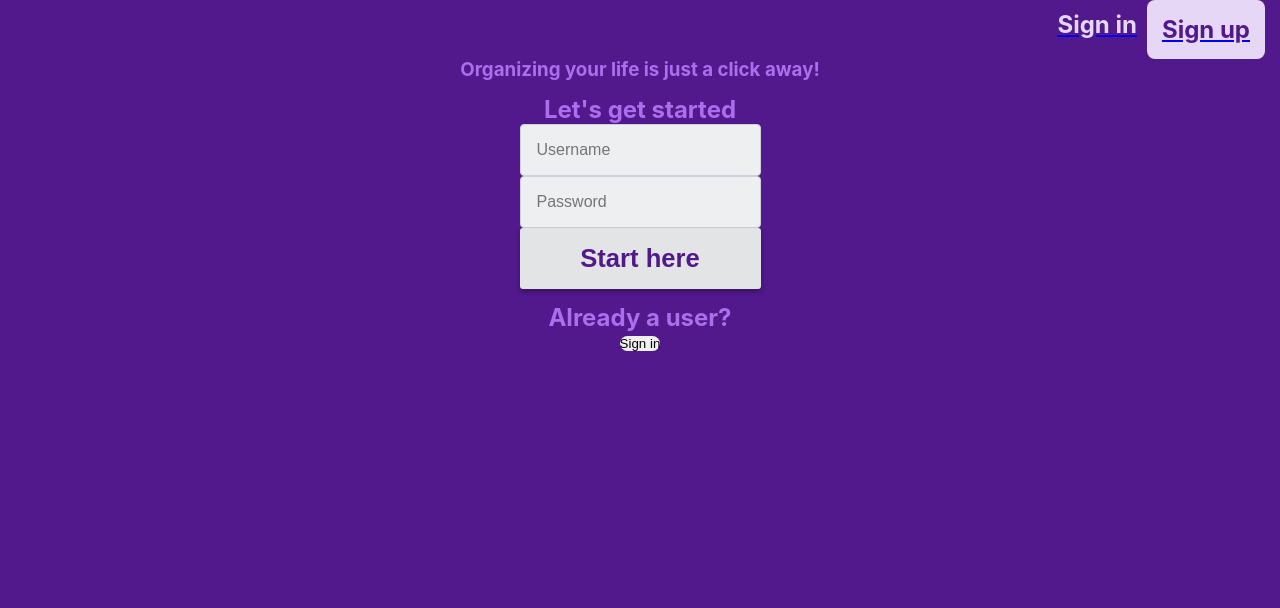
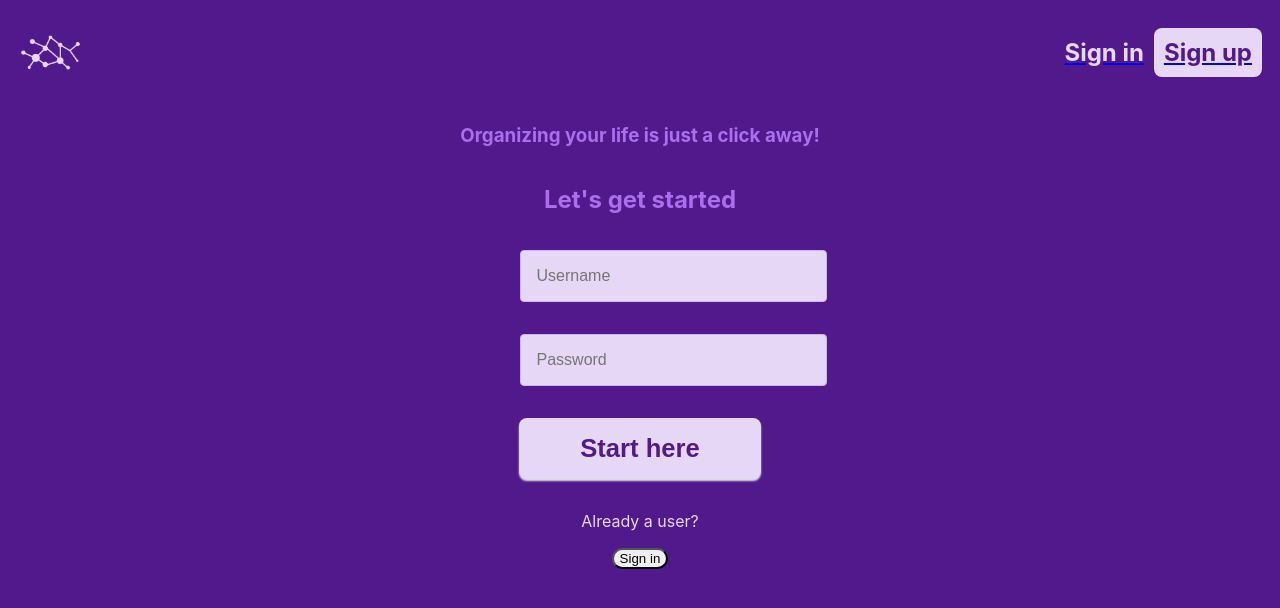
Before and after one commit to aagneshansson/Agnes-app-frontend, a React (Create React App) app: page / in a window 1280 px wide. Shown: the top 608 px of the page. Built offline with nearby package versions, Linux system fonts and the light colour scheme.

Commit message:
General structure styling

```diff
--- a/src/Components/Header.js
+++ b/src/Components/Header.js
@@ -1,30 +1,45 @@
 import React from 'react';
-import { Link } from 'react-router-dom'
+import { Link } from 'react-router-dom';
 import styled from 'styled-components';
+import { useSelector } from 'react-redux';
 
-import { useSelector } from 'react-redux';
+import logo from '../Assets/logo.png';
 
 const Nav = styled.nav`
 display: flex;
-justify-content: flex-end;
+flex-direction: row;
+justify-content: space-between;
+align-items: center;
 position: relative;
 background: #51198C;
+padding: 8px;
 `;
+
+const NavButtons = styled.div`
+display: flex;
+margin-right: 10px;
+`;
+
+export const LogoIMG = styled.img`
+width: 65px;
+height: 100%;
+margin-left: 10px;
+`;
+
 
 const H2dark = styled.h2`
 color: #51198C;
 text-decoration: none;
 background-color: #E7D7F7;
-padding: 15px;
+padding: 10px;
 border-radius: 8px;
-margin-right: 15px;
 
 `;
 
 const H2light = styled.h2`
 color: #E7D7F7;
 padding: 10px;
-border-radius: 12px;
+border-radius: 8px;
 text-decoration: none;
 `;
 
@@ -32,8 +47,10 @@ export const Header = () => {
     const accessToken = useSelector((store) => store.user.login.accessToken);
 
     return (
-        <div>
         <Nav>
+            <LogoIMG src={logo} alt="OrganizeIt logo"></LogoIMG>
+
+            <NavButtons>
             {accessToken && (
                 <>
                     <Link to="/logout">
@@ -52,8 +69,7 @@ export const Header = () => {
             </Link>
             </>
               )}
-
+            </NavButtons>
         </Nav>
-        </div>
     )
 }
--- a/src/Components/Homepage.js
+++ b/src/Components/Homepage.js
@@ -1,7 +1,7 @@
 import React from 'react';
 import { useSelector } from 'react-redux';
 import { Link } from 'react-router-dom'
-import { Mainwrapper, Heading, Button, H2 } from '../Styling/Globalstyling';
+import { Mainwrapper, Heading, Button, P, H2 } from '../Styling/Globalstyling';
 import { Signup } from './Signup.js';
 import { Profile } from './Profile.js'
 
@@ -21,7 +21,7 @@ export const Homepage = () => {
       </Heading>
 
       <Signup />
-      <H2>Already a user?</H2>
+      <P>Already a user?</P>
       <Link to="/signin">
         <Button>Sign in</Button>
       </Link>
--- a/src/Components/Memberprojectlist.js
+++ b/src/Components/Memberprojectlist.js
@@ -22,9 +22,6 @@ export const Memberprojectlist = () => {
 
   return (
     <>
-      {/* <Heading>
-        Projects you are a member of
-      </Heading> */}
       {projects && projects.map((project) => {
 
         return (
--- a/src/Components/Profile.js
+++ b/src/Components/Profile.js
@@ -2,7 +2,7 @@ import React from 'react';
 import { Addproject } from './Project.js';
 import { Logout } from './Logout';
 import { Projectlist } from './Projectlist.js'
-import { MainProfile, Heading, P } from '../Styling/Globalstyling';
+import { MainProfile, Heading, H2 } from '../Styling/Globalstyling';
 import { Memberprojectlist } from './Memberprojectlist.js';
 import styled from 'styled-components';
 import { useHistory } from 'react-router-dom';
@@ -22,6 +22,30 @@ display: flex;
 flex-flow: row wrap;
 `;
 
+const AddProjectButton = styled.button`
+border-radius: 8px;
+background: #51198C;
+color: #E7D7F7;
+cursor: pointer;
+outline:none;
+border:none;
+margin: 1rem;
+padding: 1rem;
+width: 89%;
+font-weight: bolder;
+font-size: 1.6rem;
+
+box-shadow: 0 2px 2px #e2e4e6;
+
+
+&:hover {
+  background: #D1B3F2;
+  transform: scale(1.1);
+  transition: background 0.6s ease;
+  box-shadow: none;
+}
+`;
+
 export const Profile = () => {
     const history = useHistory();
 
@@ -32,11 +56,9 @@ export const Profile = () => {
         <MainProfile>
             {/* <ProfileWrapper> */}
             <WelcomeColumn>
-                <Heading>Create a project</Heading>
-                <P>Welcome to your site, let's create some projects!</P>
-                    <Addproject />
-
-            <button onClick={Addprojects}>Start to create a project</button>
+                <H2>Welcome to your site, let's create some projects!</H2>
+                    {/* <Addproject /> */}
+            <AddProjectButton onClick={Addprojects}>Start to create a project</AddProjectButton>
             </WelcomeColumn>
             <Heading>Personal projects</Heading>
             <ProjectColumn>
--- a/src/Components/Project.js
+++ b/src/Components/Project.js
@@ -3,11 +3,30 @@ import { useHistory } from 'react-router-dom';
 //import Autocomplete from 'react-autocomplete';
 import { useDispatch, useSelector } from 'react-redux';
 import { user } from '../reducers/user.js'
-import { Mainwrapper, Heading, Form, Button, Label, Input } from '../Styling/Globalstyling';
+import { ProjectInput, Heading, RegisterButton, Button, Label } from '../Styling/Globalstyling';
+import styled from 'styled-components'
 const ADDPROJECT_URL = 'http://localhost:8080/project';
 const GETUSERS_URL = 'http://localhost:8080/allusers';
 
 // 1) Add the "GET all users" fetch in this file and update the state from member -> setMember
+
+const AddProjectWrapper = styled.div`
+display: flex;
+flex-direction: column;
+align-items: center;
+justify-content: center;
+`;
+
+const Form = styled.form`
+display: flex
+flex-direction: column;
+align-items: center;
+justify-content: center;
+
+    @media (min-width: 667px){
+    }
+`;
+
 
 export const Addproject = () => {
     const dispatch = useDispatch();
@@ -39,8 +58,11 @@ export const Addproject = () => {
             })
      }, [accessToken])
 
-
+    const handleGoBack = () => {
+        history.push('/profile')
+    }
     const handleAddproject = (event) => {
+        history.push('/profile')
 
         const selectedMember = members.filter(
             (member) => member.name === chosenUser
@@ -62,6 +84,7 @@ export const Addproject = () => {
                       Authorization: accessToken,
                       'Content-Type': 'application/json',
                     },
+
                 })
             // fetch(ADDPROJECT_URL, {
             //     method: 'POST',
@@ -88,38 +111,35 @@ export const Addproject = () => {
             .catch((err) => {
                 dispatch(user.actions.setErrorMessage({ errorMessage: err }));
             })
-            history.push('/profile')
+            // history.push('/profile')
     }
 }
 
     return (
-        <>
+        <AddProjectWrapper>
             <Form>
                 <Heading>Add project</Heading>
                 <Label>
-                    <Input
+                    <ProjectInput
                     required
                     placeholder="Project name"
                     type="text"
                     value={projectname}
                     onChange={event => setProjectname(event.target.value)}
                     />
-                    <Button type="submit" onClick={handleAddproject}>+</Button>
                 </Label>
 
-                <Heading>Add member to your project</Heading>
-
-                    <Label>
-                    <Input
+                {/* <Heading>Add member to your project</Heading> */}
+                <Label>
+                    <ProjectInput
                     type="text"
-                    placeholder="Who would you like to collaborate with?"
+                    placeholder="Add collaborator"
                     value={chosenUser}
                     onChange={event => setChosenUser(event.target.value)}
                     />
                     {console.log(chosenUser)}
-                    <Button type="submit" onClick={handleAddproject}>Invite</Button>
-                    </Label>
-
+                </Label>
+                <RegisterButton type="submit" onClick={handleAddproject}>Create project</RegisterButton>
                 {/* <Autocomplete
 
                 getItemValue={(item) => item.label}
@@ -135,6 +155,10 @@ export const Addproject = () => {
                   /> */}
 
             </Form>
-        </>
+                <Button
+                onClick={handleGoBack}>
+                    Back
+                </Button>
+        </AddProjectWrapper>
     )
 }
--- a/src/Components/Projectlist.js
+++ b/src/Components/Projectlist.js
@@ -1,6 +1,6 @@
 import React, { useEffect, useState } from 'react';
 import { useSelector } from 'react-redux';
-import { Mainwrapper, Heading, FileIMG, Projectwrapper } from '../Styling/Globalstyling.js';
+import { Heading, FileIMG, Projectwrapper } from '../Styling/Globalstyling.js';
 import file from '../Assets/file.png';
 
 // import moment from 'moment'; --> This makes the "createdat" looks much prettier
@@ -24,7 +24,7 @@ export const Projectlist = () => {
   }, [accessToken])
 
   return (
-    <>
+   <>
       {/* <Heading>
         Your current projects
       </Heading> */}
--- a/src/Styling/Globalstyling.js
+++ b/src/Styling/Globalstyling.js
@@ -7,7 +7,6 @@ flex-direction: column;
 align-items: center;
 justify-content: center;
 text-align: center;
-margin: -1px;
 `;
 
 export const MainProfile = styled.section`
@@ -20,11 +19,18 @@ justify-content: center;
 
 export const Label = styled.label`
 display: flex;
+flex-direction: column;
 `;
+
 export const Form = styled.form`
-display: flex
+display: flex;
+text-align: center;
 flex-direction: column;
-margin: 15px;
+align-items: center;
+justify-content: center;
+
+    @media (min-width: 667px){
+    }
 `;
 
 export const Heading = styled.h1`
@@ -38,30 +44,40 @@ color: #AC6EED;
 export const P = styled.p`
 color: #E7D7F7;
 `;
-
-// export const Input = styled.input`
-// border: none;
-// border-radius: 25px;
-// display: flex
-// flex-direction: column;
-// align-items: center;
-// width: 100px;
-// margin: 5px;
-// padding: 8px;
-// border-radius: 25px;
-
 //     @media (min-width: 667px){
 //         width: 350px;
 //     }
 // `;
 
+export const ProjectInput = styled.input`
+background: #e7d7f7;
+border: 1px solid #D1B3F2;
+padding: 1rem;
+margin: 1rem;
+width: 80%;
+font-size: 1rem;
+border-radius: 4px;
+
+&:hover {
+
+}
+    @media (min-width: 667px){
+
+    }
+`;
+
 export const Input = styled.input`
-background: #edeff0;
-border: 1px solid #cdd2dA;
+background: #e7d7f7;
+border: 1px solid #D1B3F2;
 padding: 1rem;
+margin: 1rem;
 width: 100%;
 font-size: 1rem;
 border-radius: 4px;
+
+&:hover {
+
+}
     @media (min-width: 667px){
 
     }
@@ -69,32 +85,44 @@ border-radius: 4px;
 
 export const Button = styled.button`
 border-radius: 12px;
-border: none;
 cursor: pointer;
 `;
 
 export const RegisterButton = styled.button`
-border-radius: 3px;
-background: #e2e4e6;
+border-radius: 8px;
+background: #E7D7F7;;
 color: #51198C;
 cursor: pointer;
 outline:none;
 border:none;
-padding:1rem;
-width:100%;
+margin: 1rem;
+padding: 1rem;
+width: 89%;
 font-weight: bolder;
 font-size: 1.6rem;
 
-box-shadow: 0 3px 5px rgba(0,0,0,0.3);
-transition: background 0.6s ease;
+box-shadow: 0 2px 2px #e2e4e6;
+
 
 &:hover {
-  background: #E7D7F7;
+  background: #D1B3F2;
+  transform: scale(1.1);
+  transition: background 0.6s ease;
+  box-shadow: none;
+}
+
+@media (min-width: 667px){
 }
 `;
 
 export const FileIMG = styled.img`
 max-width: 15px;`;
+
+// export const LogoIMG = styled.img`
+// width: 65px;
+// margin-left: 10px;
+// align-self: flex-start;
+// `;
 
 export const Projectwrapper = styled.li`
 border: 1px solid lightgrey;
@@ -102,8 +130,8 @@ border-radius: 6px;
 width: 25%;
 height: 100%;
 word-wrap: wrap;
-padding: 0.8rem;
-margin: 0.3rem;
+padding: 1rem;
+margin: 1rem;
 display: flex;
 flex-direction: column;
 pointer: cursor;
--- a/src/index.css
+++ b/src/index.css
@@ -12,13 +12,13 @@ code {
     monospace;
 }
 
-*,
+/* *,
 *::before,
 *::after {
   margin:0;
   padding:0;
   box-sizing: inherit;
-}
+} */
 
 html {
   box-sizing: border-box;
```
Also changed, not shown: src/Components/Button.js (deleted, +0 -16 lines), src/Assets/logo.png (added).
